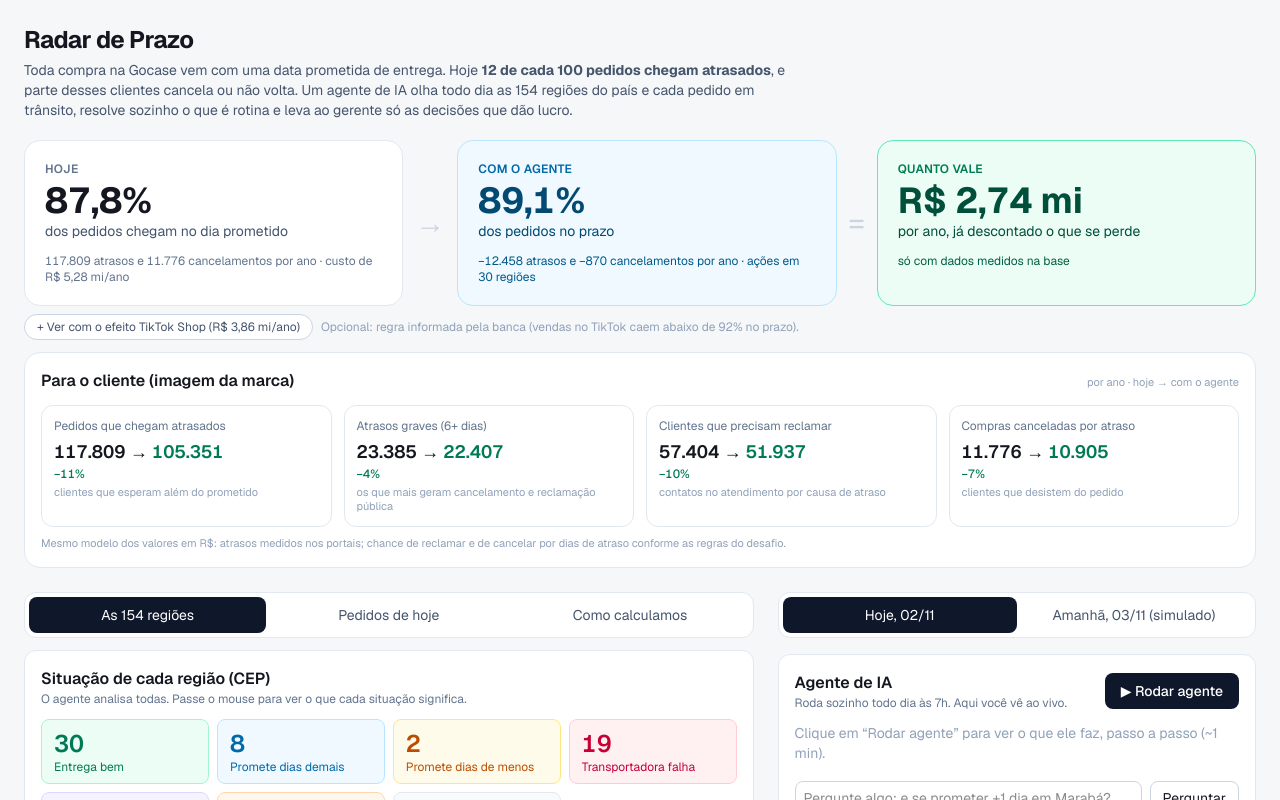
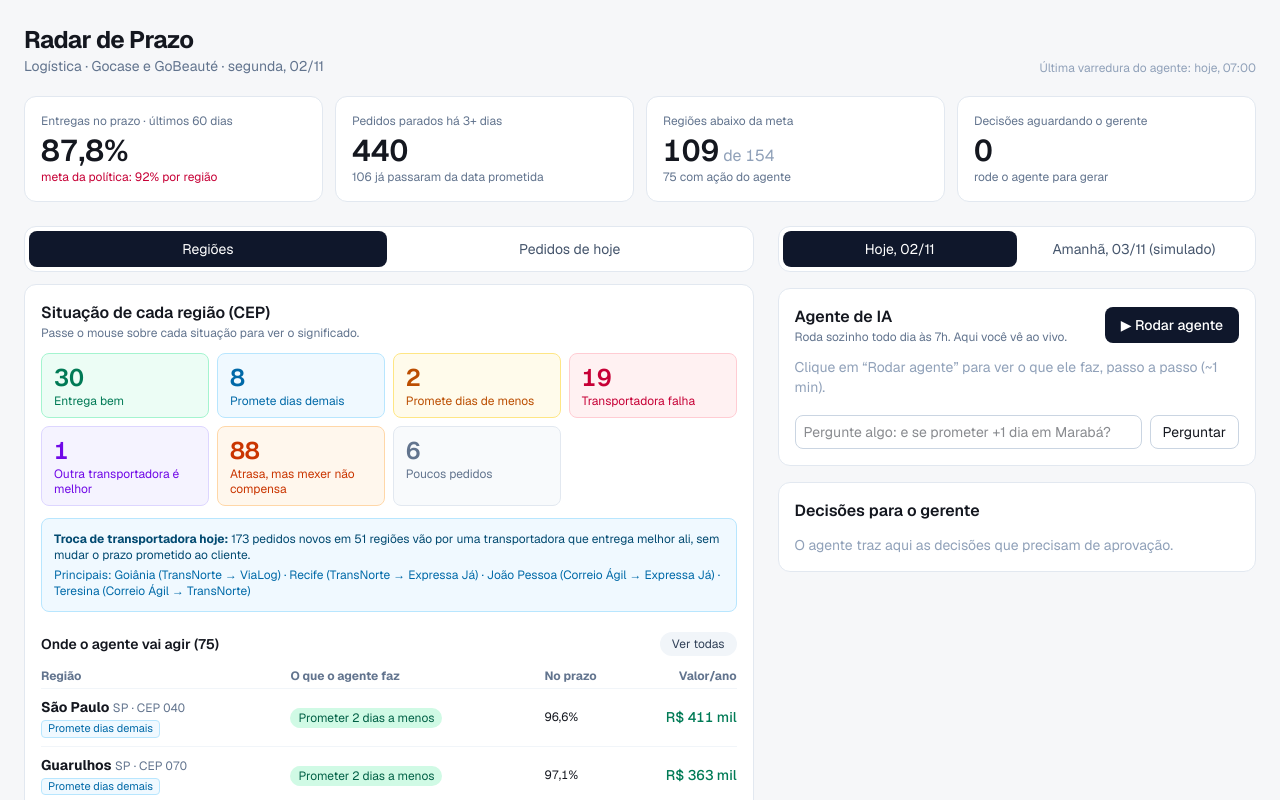
Before and after one commit to rianvilanova/gohacks-talent, a Next.js app: page / in a window 1280 px wide. Shown: the top 800 px of the page. Built offline with nearby package versions, Linux system fonts and the light colour scheme.

Commit message:
feat: tela operacional (painel do dia) sem comparações de pitch; metodologia e TikTok em configurações
Co-Authored-By: Claude Opus 5.5 <noreply@anthropic.com>

```diff
--- a/src/app/painel.tsx
+++ b/src/app/painel.tsx
@@ -3,8 +3,8 @@
 import { useMemo, useRef, useState } from "react";
 import dadosJson from "@/data/radar.json";
 import {
-  type Dados, type Acao, type AcaoPrefixo, type Torre, type Roteamento, type Veredito, planoAcoes, resumir, recomendada, ehAcaoReal,
-  FAIXAS, PARAMS, veredito, valorRoteamentoAno,
+  type Dados, type Acao, type AcaoPrefixo, type Torre, type Roteamento, type Veredito, planoAcoes, recomendada, ehAcaoReal,
+  FAIXAS, veredito, valorRoteamentoAno,
 } from "@/lib/radar";
 import type { Proposta, Acionamento } from "@/lib/ferramentas";
 import diaSeguinteJson from "@/data/dia_seguinte.json";
@@ -77,12 +77,7 @@ export default function Painel() {
 
   const [comTiktok, setComTiktok] = useState(false); // padrão: número estável, sem a regra do TikTok (parâmetro da banca)
   const plano = useMemo(() => planoAcoes(dados, meta, queda, comTiktok), [meta, queda, comTiktok]);
-  const planoTk = useMemo(() => planoAcoes(dados, meta, queda, true), [meta, queda]);
-  const valorComTiktok = useMemo(() => resumir(planoTk, recomendada).valorLiquido + (planoTk.tiktok?.valorAno ?? 0), [planoTk]);
-  const pot = useMemo(() => resumir(plano, ehAcaoReal), [plano]);
-  const rec = useMemo(() => resumir(plano, recomendada), [plano]);
   const tk = plano.tiktok;
-  const valorTotal = rec.valorLiquido + (tk?.valorAno ?? 0);
 
   // ---------- agente ----------
   const [rodando, setRodando] = useState(false);
@@ -157,101 +152,45 @@ export default function Painel() {
   const torre = dados.torre;
   const multaTotal = torre.multaTransportadoras.reduce((s, m) => s + m.multaDevidaAno, 0);
   const comChamado = new Set(chamados.map((c) => c.id));
-  const atrasadosDe100 = Math.round((1 - plano.antes.noPrazo) * 100);
-
-  // ---------- experiência do cliente: hoje × com as ações recomendadas (mesmo modelo, sem número novo) ----------
-  const cliente = useMemo(() => {
-    const z = { atrasos: 0, graves: 0, contatos: 0, cancel: 0 };
-    const hoje = { ...z }, agente = { ...z };
-    for (const x of plano.prefixos) {
-      for (const [alvo, c] of [[hoje, x.antes], [agente, recomendada(x) ? x.depois : x.antes]] as const) {
-        alvo.atrasos += c.atrasos; alvo.cancel += c.cancelamentos; alvo.contatos += c.contato / PARAMS.custoContato;
-        alvo.graves += c.porFaixa["6-10"].atrasos + c.porFaixa[">10"].atrasos;
-      }
-    }
-    return { hoje, agente };
-  }, [plano]);
 
   return (
     <main className="mx-auto w-full max-w-7xl px-4 py-6 sm:px-6">
-      <header>
-        <h1 className="text-2xl font-bold tracking-tight">Radar de Prazo</h1>
-        <p className="mt-1 max-w-3xl text-sm text-slate-600">
-          Toda compra na Gocase vem com uma data prometida de entrega. Hoje <b>{atrasadosDe100} de cada 100 pedidos chegam atrasados</b>, e parte desses clientes cancela ou não volta.
-          Um agente de IA olha todo dia as 154 regiões do país e cada pedido em trânsito, resolve sozinho o que é rotina e leva ao gerente só as decisões que dão lucro.
-        </p>
+      <header className="flex flex-wrap items-end justify-between gap-3">
+        <div>
+          <h1 className="text-2xl font-bold tracking-tight">Radar de Prazo</h1>
+          <p className="text-sm text-slate-500">Logística · Gocase e GoBeauté · {dia === 1 ? "segunda, 02/11" : "terça, 03/11 (simulado)"}</p>
+        </div>
+        <p className="text-xs text-slate-400">Última varredura do agente: {eventos.some((e) => e.tipo === "final") ? "agora" : "hoje, 07:00"}</p>
       </header>
 
-      {/* a história em 3 números */}
-      <section className="mt-5 grid items-stretch gap-3 lg:grid-cols-[1fr_auto_1fr_auto_1fr]">
-        <div className="rounded-2xl border border-slate-200 bg-white p-5">
-          <div className="text-xs font-semibold uppercase tracking-wide text-slate-500">Hoje</div>
-          <div className="num mt-1 text-4xl font-bold">{pct(plano.antes.noPrazo)}</div>
-          <div className="text-sm text-slate-600">dos pedidos chegam no dia prometido</div>
-          <div className="num mt-3 text-xs text-slate-500">{int(plano.antes.atrasos)} atrasos e {int(plano.antes.cancelamentos)} cancelamentos por ano · custo de {brl(plano.antes.total)}/ano</div>
+      <section className="mt-5 grid gap-3 sm:grid-cols-2 lg:grid-cols-4">
+        <div className="rounded-xl border border-slate-200 bg-white p-4">
+          <div className="text-xs text-slate-500">Entregas no prazo · últimos 60 dias</div>
+          <div className="num mt-1 text-3xl font-semibold">{pct(plano.antes.noPrazo)}</div>
+          <div className={`text-xs ${plano.antes.noPrazo < 0.92 ? "text-rose-700" : "text-emerald-700"}`}>meta da política: 92% por região</div>
         </div>
-        <div className="hidden items-center text-3xl text-slate-300 lg:flex">→</div>
-        <div className="rounded-2xl border border-sky-200 bg-sky-50 p-5">
-          <div className="text-xs font-semibold uppercase tracking-wide text-sky-700">Com o agente</div>
-          <div className="num mt-1 text-4xl font-bold text-sky-900">{pct(rec.noPrazoDepois)}</div>
-          <div className="text-sm text-sky-900">dos pedidos no prazo{tk?.destravado ? `, acima da régua de ${pct(tk.regua)} do TikTok Shop` : ""}</div>
-          <div className="num mt-3 text-xs text-sky-800">−{int(rec.atrasosEvitados)} atrasos e −{int(rec.cancelamentosEvitados)} cancelamentos por ano · ações em {rec.prefixos} regiões</div>
+        <div className="rounded-xl border border-slate-200 bg-white p-4">
+          <div className="text-xs text-slate-500">Pedidos parados há 3+ dias</div>
+          <div className="num mt-1 text-3xl font-semibold">{int(torre.emRisco.length)}</div>
+          <div className="text-xs text-slate-500">{int(torre.emRisco.filter((e) => e.vencido).length)} já passaram da data prometida</div>
         </div>
-        <div className="hidden items-center text-3xl text-slate-300 lg:flex">=</div>
-        <div className="rounded-2xl border border-emerald-300 bg-emerald-50 p-5">
-          <div className="text-xs font-semibold uppercase tracking-wide text-emerald-700">Quanto vale</div>
-          <div className="num mt-1 text-4xl font-bold text-emerald-900">{brl(valorTotal)}</div>
-          <div className="text-sm text-emerald-900">por ano, já descontado o que se perde</div>
-          {tk?.valorAno ? <div className="num mt-3 text-xs text-emerald-800">inclui {brl(tk.valorAno)} de vendas recuperadas no TikTok Shop (+{int(tk.pedidosRecuperadosAno)} pedidos/ano)</div>
-            : <div className="mt-3 text-xs text-emerald-800">só com dados medidos na base</div>}
+        <div className="rounded-xl border border-slate-200 bg-white p-4">
+          <div className="text-xs text-slate-500">Regiões abaixo da meta</div>
+          <div className="num mt-1 text-3xl font-semibold">{plano.prefixos.filter((x) => x.acao !== "sem_dados" && x.noPrazoAntes < 0.92).length}<span className="text-base font-normal text-slate-400"> de 154</span></div>
+          <div className="text-xs text-slate-500">{lista.length} com ação do agente</div>
+        </div>
+        <div className={`rounded-xl border p-4 ${propostas.some((p) => !decisoes[p.id]) ? "border-amber-300 bg-amber-50" : "border-slate-200 bg-white"}`}>
+          <div className="text-xs text-slate-500">Decisões aguardando o gerente</div>
+          <div className="num mt-1 text-3xl font-semibold">{propostas.filter((p) => !decisoes[p.id]).length}</div>
+          <div className="text-xs text-slate-500">{propostas.length ? `valem ${brl(totalPropostas)}/ano` : "rode o agente para gerar"}</div>
         </div>
       </section>
-      <div className="mt-2 flex flex-wrap items-center gap-2 text-xs">
-        <button onClick={() => setComTiktok(!comTiktok)}
-          className={`rounded-full border px-3 py-1 ${comTiktok ? "border-fuchsia-300 bg-fuchsia-50 text-fuchsia-800" : "border-slate-300 bg-white text-slate-600 hover:bg-slate-50"}`}>
-          {comTiktok ? "✓ Com o efeito TikTok Shop" : `+ Ver com o efeito TikTok Shop (${brl(valorComTiktok)}/ano)`}
-        </button>
-        <span className="text-slate-400">{comTiktok ? "Regra informada pela banca, não medida na base. Clique para voltar ao número estável." : "Opcional: regra informada pela banca (vendas no TikTok caem abaixo de 92% no prazo)."}</span>
-      </div>
-      {/* experiência do cliente */}
-      <section className="mt-3 rounded-2xl border border-slate-200 bg-white p-4">
-        <div className="flex flex-wrap items-baseline justify-between gap-2">
-          <h2 className="font-semibold">Para o cliente (imagem da marca)</h2>
-          <span className="text-[11px] text-slate-400">por ano · hoje → com o agente</span>
-        </div>
-        <div className="mt-3 grid gap-3 sm:grid-cols-2 lg:grid-cols-4">
-          {[
-            { t: "Pedidos que chegam atrasados", h: cliente.hoje.atrasos, a: cliente.agente.atrasos, d: "clientes que esperam além do prometido" },
-            { t: "Atrasos graves (6+ dias)", h: cliente.hoje.graves, a: cliente.agente.graves, d: "os que mais geram cancelamento e reclamação pública" },
-            { t: "Clientes que precisam reclamar", h: cliente.hoje.contatos, a: cliente.agente.contatos, d: "contatos no atendimento por causa de atraso" },
-            { t: "Compras canceladas por atraso", h: cliente.hoje.cancel, a: cliente.agente.cancel, d: "clientes que desistem do pedido" },
-          ].map((k) => {
-            const queda = k.h > 0 ? (k.h - k.a) / k.h : 0;
-            return (
-              <div key={k.t} className="rounded-xl border border-slate-200 p-3">
-                <div className="text-xs text-slate-500">{k.t}</div>
-                <div className="num mt-1 text-lg font-semibold">{int(k.h)} → <span className="text-emerald-700">{int(k.a)}</span></div>
-                <div className="num text-xs font-medium text-emerald-700">{queda > 0 ? `−${Math.round(queda * 100)}%` : "="}</div>
-                <div className="mt-1 text-[11px] leading-tight text-slate-400">{k.d}</div>
-              </div>
-            );
-          })}
-        </div>
-        <p className="mt-2 text-[11px] text-slate-400">Mesmo modelo dos valores em R$: atrasos medidos nos portais; chance de reclamar e de cancelar por dias de atraso conforme as regras do desafio.</p>
-      </section>
-
-      {tk && (
-        <p className="mt-2 text-xs text-slate-500">
-          Por que 92%: no TikTok Shop ({pct(tk.fatia)} das vendas), se a loja entrega menos de {pct(tk.regua)} no prazo, a plataforma mostra menos os produtos e as vendas caem {pct(tk.corte)}.
-          Regra informada pela banca. Chegar a 95% em todas as regiões é possível ({pct(pot.noPrazoDepois)}), mas obrigaria a prometer prazos maiores e perder {brl(-pot.conversao)} em vendas; o agente não recomenda.
-        </p>
-      )}
 
       <div className="mt-6 grid gap-6 lg:grid-cols-5">
         {/* ---------- esquerda: abas ---------- */}
         <div className="lg:col-span-3">
           <div className="flex gap-1 rounded-xl border border-slate-200 bg-white p-1 text-sm">
-            {([["regioes", "As 154 regiões"], ["pedidos", "Pedidos de hoje"], ["calculo", "Como calculamos"]] as [Aba, string][]).map(([k, t]) => (
+            {([["regioes", "Regiões"], ["pedidos", "Pedidos de hoje"]] as [Aba, string][]).map(([k, t]) => (
               <button key={k} onClick={() => setAba(k)} className={`flex-1 rounded-lg px-3 py-2 ${aba === k ? "bg-slate-900 text-white" : "text-slate-600 hover:bg-slate-50"}`}>{t}</button>
             ))}
           </div>
@@ -259,7 +198,7 @@ export default function Painel() {
           {aba === "regioes" && (
             <section className="mt-3 rounded-xl border border-slate-200 bg-white p-4">
               <h2 className="font-semibold">Situação de cada região (CEP)</h2>
-              <p className="text-xs text-slate-500">O agente analisa todas. Passe o mouse para ver o que cada situação significa.</p>
+              <p className="text-xs text-slate-500">Passe o mouse sobre cada situação para ver o significado.</p>
               <div className="mt-3 grid grid-cols-2 gap-2 sm:grid-cols-4">
                 {(Object.keys(SITUACAO) as Veredito[]).map((v) => (
                   <div key={v} title={SITUACAO[v].explica} className={`cursor-help rounded-lg border px-3 py-2 ${SITUACAO[v].cor}`}>
@@ -270,8 +209,7 @@ export default function Painel() {
               </div>
 
               <div className="mt-3 rounded-lg border border-sky-200 bg-sky-50 p-3 text-xs text-sky-900">
-                <b>Trocar de transportadora pedido a pedido:</b> em <b>{rotaPorP3.size} regiões</b> outra transportadora entrega melhor. O agente manda por ela {previaRota.roteados.length} de {int(previaRota.analisados)} pedidos novos ({Math.round(previaRota.parcela * 100)}%), sem mudar o prazo prometido:
-                ≈ −{int(previaRota.atrasosEvitadosAno)} atrasos/ano, {brl(previaRota.valorAno)}/ano e frete {previaRota.freteAno <= 0 ? `${brl(-previaRota.freteAno)} mais barato` : `${brl(previaRota.freteAno)} mais caro`} (estimado).
+                <b>Troca de transportadora hoje:</b> {previaRota.roteados.length} pedidos novos em {rotaPorP3.size} regiões vão por uma transportadora que entrega melhor ali, sem mudar o prazo prometido ao cliente.
                 <span className="mt-1 block text-sky-700">Principais: {[...rotaPorP3.entries()].sort((a, b) => b[1].n - a[1].n).slice(0, 4).map(([p3, r]) => { const px = plano.prefixos.find((q) => q.p3 === p3); return `${px?.cidade ?? p3} (${Object.keys(r.pares)[0]})`; }).join(" · ")}</span>
               </div>
 
@@ -291,14 +229,14 @@ export default function Painel() {
                   </tbody>
                 </table>
               </div>
-              <p className="mt-2 text-[11px] text-slate-400">Clique numa região para ver o detalhe. Valor negativo em vermelho: a ação sozinha dá prejuízo, mas entra no pacote que leva a loja acima de 92% no TikTok Shop.</p>
+              <p className="mt-2 text-[11px] text-slate-400">Clique numa região para ver o detalhe.</p>
             </section>
           )}
 
           {aba === "pedidos" && (
             <section className="mt-3 rounded-xl border border-slate-200 bg-white p-4">
               <h2 className="font-semibold">Pedidos de hoje</h2>
-              <p className="text-xs text-slate-500">Aqui o agente age sozinho, sem esperar o gerente. (Listas de uma amostra de 1 em cada 6 pedidos.)</p>
+              <p className="text-xs text-slate-500">O agente age sozinho aqui, sem esperar o gerente.</p>
               <div className="mt-3 grid gap-3 sm:grid-cols-3">
                 <div className="rounded-lg border border-slate-200 p-3">
                   <div className="text-xs text-slate-500">Pedidos parados há 3+ dias</div>
@@ -309,12 +247,12 @@ export default function Painel() {
                   <div className="text-xs text-slate-500">Pedidos novos a despachar</div>
                   <div className="num text-2xl font-semibold">{int(torre.naoPostados.length)}</div>
                   <div className="mt-1 text-xs font-medium text-emerald-700">{roteados ? `Agente trocou a transportadora de ${roteados.length}` : `${previaRota.roteados.length} (${Math.round(previaRota.parcela * 100)}%) podem ir por transportadora melhor`}</div>
-                  <div className="mt-1 text-[11px] text-slate-500">≈ −{int(previaRota.atrasosEvitadosAno)} atrasos/ano · {brl(previaRota.valorAno)}/ano · frete {previaRota.freteAno <= 0 ? `${brl(-previaRota.freteAno)} mais barato` : `${brl(previaRota.freteAno)} mais caro`} (estimado)</div>
+
                 </div>
                 <div className="rounded-lg border border-slate-200 p-3">
                   <div className="text-xs text-slate-500">Multa de atraso a cobrar</div>
                   <div className="num text-2xl font-semibold">{brl(multaTotal)}<span className="text-xs font-normal">/ano</span></div>
-                  <div className="mt-1 text-xs text-slate-500">previstas nos contratos e não cobradas</div>
+                  <div className="mt-1 text-xs text-slate-500">prevista nos contratos, ainda não cobrada</div>
                 </div>
               </div>
               <div className="mt-4 grid gap-4 lg:grid-cols-2">
@@ -347,7 +285,7 @@ export default function Painel() {
             </section>
           )}
 
-          {aba === "calculo" && <ComoCalculamos plano={plano} meta={meta} setMeta={setMeta} queda={queda} setQueda={setQueda} />}
+
         </div>
 
         {/* ---------- direita: agente e gerente ---------- */}
@@ -462,7 +400,17 @@ export default function Painel() {
         </div>
       </div>
 
-      <footer className="mt-8 text-xs text-slate-400">Dados fictícios do GoHacks Talent 2026 · Gocase e GoBeauté · detalhes na aba “Como calculamos”.</footer>
+      <details className="mt-8 rounded-xl border border-slate-200 bg-white p-4 text-sm">
+        <summary className="cursor-pointer font-semibold text-slate-600">Configurações do agente e metodologia</summary>
+        <div className="mt-3 flex flex-wrap items-end gap-4">
+          <label className="flex items-center gap-2 text-xs text-slate-600">
+            <input type="checkbox" checked={comTiktok} onChange={(e) => setComTiktok(e.target.checked)} />
+            Considerar a régua de 92% do TikTok Shop (regra informada pela banca)
+          </label>
+        </div>
+        <ComoCalculamos plano={plano} meta={meta} setMeta={setMeta} queda={queda} setQueda={setQueda} />
+      </details>
+      <footer className="mt-4 text-xs text-slate-400">Dados fictícios do GoHacks Talent 2026.</footer>
     </main>
   );
 }
```
Also changed, not shown: 1 other file (tests, documents, lock files or other folders).
